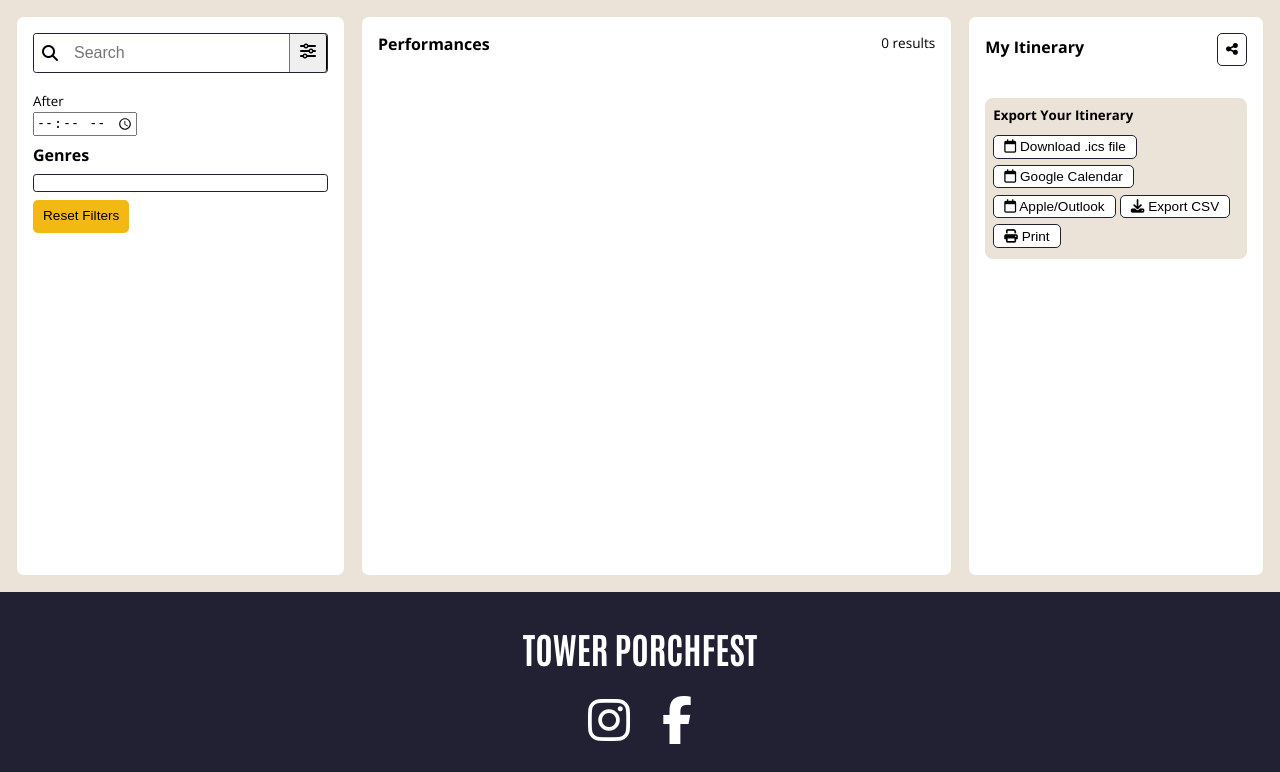
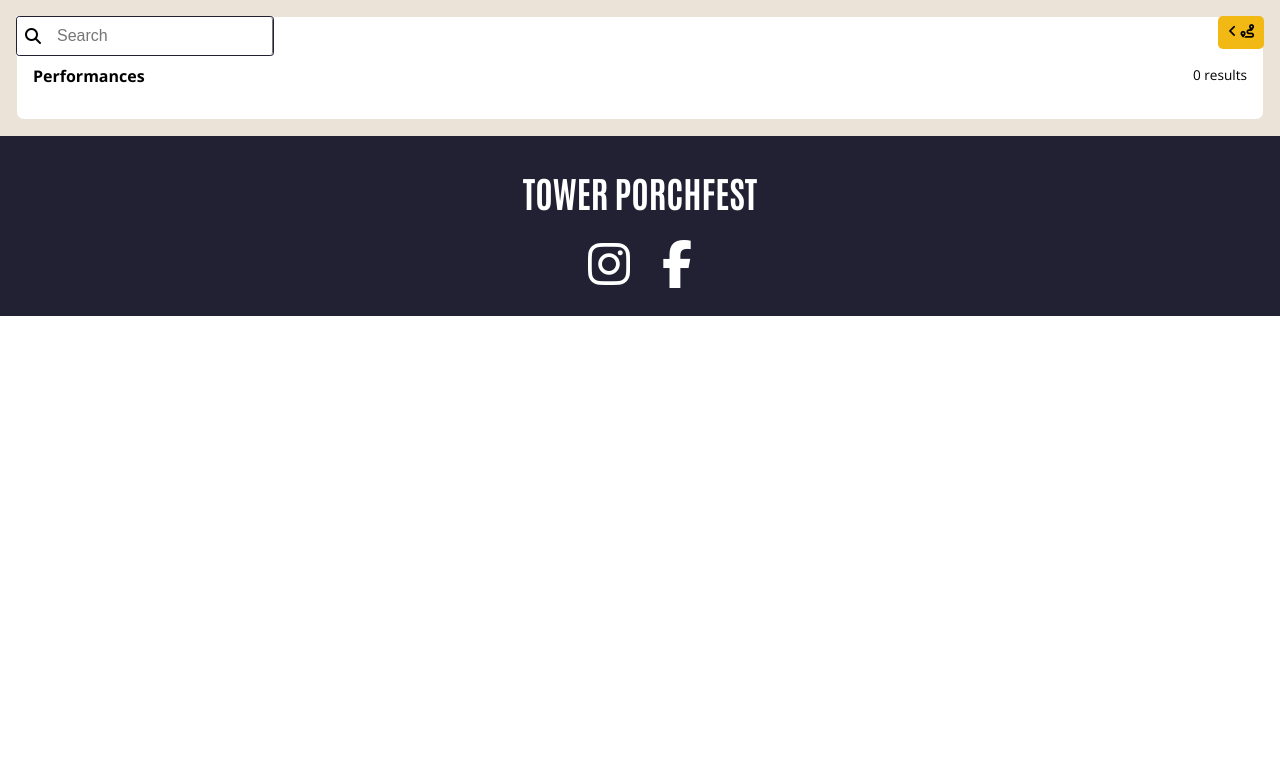
Before and after one commit to PorchFest/porch-fest-django, a Django app: page /plan-your-day-now/ in a window 1280 px wide; the page is wider, and only the part inside the window is pictured. Shown: the part 63-835 px from the top of that part. After the commit the page ends 379 px from the top of that part, so only its background shows below. Run offline with Django 5.2, Linux system fonts and the light colour scheme; data that the repository does not hold is empty; style sheets or scripts are compiled from the project's sources; some libraries are stand-ins or nearby versions.

Commit message:
refactor plan-your-day layout with search top left, and my itinerary top right

```diff
--- a/planyourday/templates/planyourday/index.html
+++ b/planyourday/templates/planyourday/index.html
@@ -3,33 +3,59 @@
 {% block title %}Plan Your Day{% endblock %}
 {% block mainclass %}plan-your-day{% endblock %}
 {% block content %}
+    <div
+        x-data="{ selectedGenres: [], showItinerary: false, search_filters: false }"
+    >
+        <button
+            @click="showItinerary = !showItinerary"
+            class="yellow small tooltip"
+            style="position:fixed;right:1rem;"
+        >
+            <i class="fa-solid fa-angle-left"></i>
+            <i class="fa-solid fa-route"></i>
+            <span class="tooltiptext">My Itinerary</span>
+        </button>
         <form
-        x-data="{ selectedGenres: [] }"
+            @submit.prevent
             hx-get="{% url 'performances' %}"
-        hx-target="#results"
+            hx-target="#performances"
             {% comment %} hx-trigger="change delay:300ms, keyup delay:300ms" {% endcomment %}
             hx-trigger="change delay:300ms, input delay:300ms"
-        class="filters border-ghost rounded-2 padding-3"
-        hx-on:submit="event.preventDefault();"
+            class="filters position-fixed"
         >
             <div class="field-group white rounded">
                 <label for="search" class="padding-2 background-white"><i class="fa-solid fa-magnifying-glass"></i></label>
-            <input id="search" name="search" type="text" class="grow-1 padding-2" placeholder="Search" />
+                <input
+                    @focus="search_filters = true"
+                    @click="search_filters = true"
+                    id="search"
+                    name="search"
+                    type="text"
+                    class="padding-2 grow-1"
+                    placeholder="Search"
+                />
+            </div>
+            <div
+                x-show="search_filters"
+                x-collapse
+                x-transition
+                @blur="search_filters = false"
+                id="search_filters"
+                class="gutter-2 padding-3 border rounded-1 position-relative"
+            >
                 <button
-                class="tooltip display-md-none"
-                hx-on:click="htmx.toggleClass(htmx.find('#search-filters'), 'display-sm-none');"
+                    @click="search_filters = false"
+                    class="small white padding-2 margin-1 position-absolute"
+                    style="top:0;right:0;"
                 >
-                <i class="fa-solid fa-sliders"></i>
-                <span class="tooltiptext">More search filters</span>
+                    <i class="fa-solid fa-xmark"></i>
                 </button>
-        </div>
-        <div id="search-filters" class="display-sm-none display-md-flex gutter-2 margin-top-3">
                 <div class="timerange">
                     {% comment %} <h4 class="margin-0"><i class="fa-regular fa-clock"></i> Time Range</h4> {% endcomment %}
                     <div class="row gutter-2 margin-y-2">
                     <div class="col-6">
                         <label>
-                           <small>After</small><br/>
+                            <h4 class="margin-0">After</h4>
                             <input type="time" name="after"/>
                         </label>
                     </div>
@@ -86,12 +112,20 @@
                 >Reset Filters</button>
             </div>
         </form>
-    <div class="performances border-ghost rounded-2 padding-3" id="results">
-        {% include "planyourday/performance-list.html" %}
-    </div>
-    <div class="itinerary border-ghost rounded-2 padding-3">
+        <div
+            x-show="showItinerary"
+            x-collapse
+            x-transition.scale.origin.right
+            @blur="showItinerary = false"
+            id="itinerary"
+            class="itinerary position-fixed background-white border rounded-1 padding-3"
+            style="right:1em;"
+        >
             <div class="row gutter-2 width-100">
-            <h4 class="margin-0 margin-y-1 grow-1">My Itinerary</h4>
+                <h4 class="margin-0 margin-y-1">
+                    <i class="fa-solid fa-route"></i>
+                    My Itinerary
+                </h4>
                 <button
                     class="small white padding-2 tooltip"
                     x-data="{
@@ -120,6 +154,14 @@
                     <span class="tooltiptext">Add to calendar</span>
                 </button>
                 {% endcomment %}
+                <div class="grow-1 text-right">
+                    <button
+                        class="small white padding-2"
+                        @click="showItinerary = false"
+                    >
+                        <i class="fa-solid fa-xmark"></i>
+                    </button>
+                </div>
             </div>
             <div class="performance-list column rounded-2 margin-y-3" id="itinerary_sidebar">
                 {% include "planyourday/itinerary-list.html" %}
@@ -133,4 +175,14 @@
                 <button class="white small padding-y-1 margin-y-1"><i class="fa-solid fa-print"></i> Print</button>
             </div>
         </div>
+        <div
+            @click="search_filters = false; showItinerary = false"
+            id="performances"
+            class="performances border-ghost rounded-2 padding-3"
+            style="padding-top:3rem;"
+        >
+            {% include "planyourday/performance-list.html" %}
+        </div>
+    </div>
+
 {% endblock %}
--- a/sass/pages/_planyourday.scss
+++ b/sass/pages/_planyourday.scss
@@ -2,28 +2,12 @@
 @use "sass:color";
 
 main.plan-your-day {
-    // min-height: calc(var(--vh, 1vh) * 100);
-    min-height: calc(100vh - 240px);
     background-color: $color-bg-main;
     padding: 1rem;
-    gap: 1rem;
-    display: grid;
-    grid-template-columns: 1fr;
-    grid-template-areas:
-        "filters"
-        "performances"
-        "itinerary";
-
     font-family: $font__text;
-
-    @media screen and (min-width: 900px) {
-        grid-template-columns: 1fr 2fr 1fr;
-        grid-template-areas: "filters performances itinerary";
-    }
 
     .filters {
         background-color: white;
-        grid-area: filters;
 
         .genre-list {
             display: flex;
@@ -46,17 +30,24 @@ main.plan-your-day {
 
     .performances {
         background-color: white;
-        grid-area: performances;
-        max-height: 100vh;
         overflow-y: scroll;
     }
 
-    .itinerary {
+    #itinerary {
         background-color: white;
-        grid-area: itinerary;
+        z-index: 1;
+        width: 70dvw;
+        max-height: calc(100dvh - 116px);
+        overflow: hidden;
+        overflow-y: auto;
+
+        @media screen and (min-width:900px) {
+            width: 30%;
+        }
     }
 
-    #search-filters {
+    #search_filters {
+        display: flex;
         flex-direction: column;
     }
 
@@ -64,8 +55,16 @@ main.plan-your-day {
         max-width: 100%;
     }
 
+    .position-relative {
+        position: relative;
+    }
+
     .position-absolute {
         position: absolute;
+    }
+
+    .position-fixed {
+        position: fixed;
     }
 
     .display-none {
@@ -78,6 +77,10 @@ main.plan-your-day {
 
     .display-flex {
         display: flex;
+    }
+
+    .space-between {
+        justify-content: space-between;
     }
 
     .display-sm-none {
@@ -104,6 +107,18 @@ main.plan-your-day {
 
     .overflow-hidden {
         overflow: hidden;
+    }
+
+    .text-right {
+        text-align: right;
+    }
+
+    .text-center {
+        text-align: center;
+    }
+
+    .text-left {
+        text-align: left;
     }
 
     .border {
```
Lines whose indentation alone changed are shown as unchanged.
